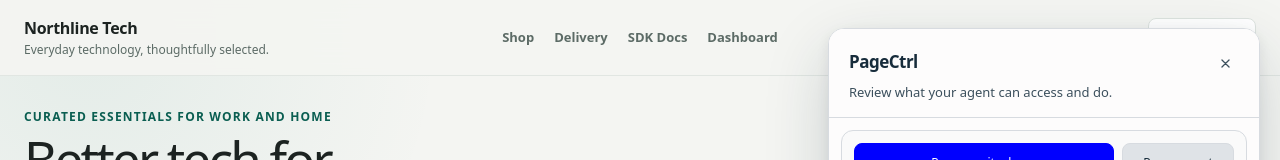
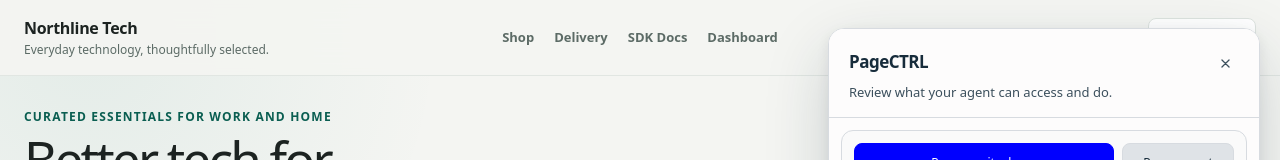
Before and after one commit to JingYuan0926/webmcp, a Next.js app: page / in a window 1280 px wide. Both pictures are taken after a click on the button "Open PageCtrl settings". Shown: the top 160 px of the page. Built offline with nearby package versions, Linux system fonts and the light colour scheme; no server answers.

Commit message:
UI Changes

```diff
--- a/src/components/guard/GuardPanel.tsx
+++ b/src/components/guard/GuardPanel.tsx
@@ -57,7 +57,7 @@ export function GuardPanel({ onHide, hidden }: { onHide: () => void; hidden?: bo
         <header className="guard-header">
           <div>
             <div className="guard-wordmark">
-              <strong id="pagecontrol-title">PageCtrl</strong>
+              <strong id="pagecontrol-title">PageCTRL</strong>
             </div>
             <p className="guard-tagline">Review what your agent can access and do.</p>
           </div>
```
